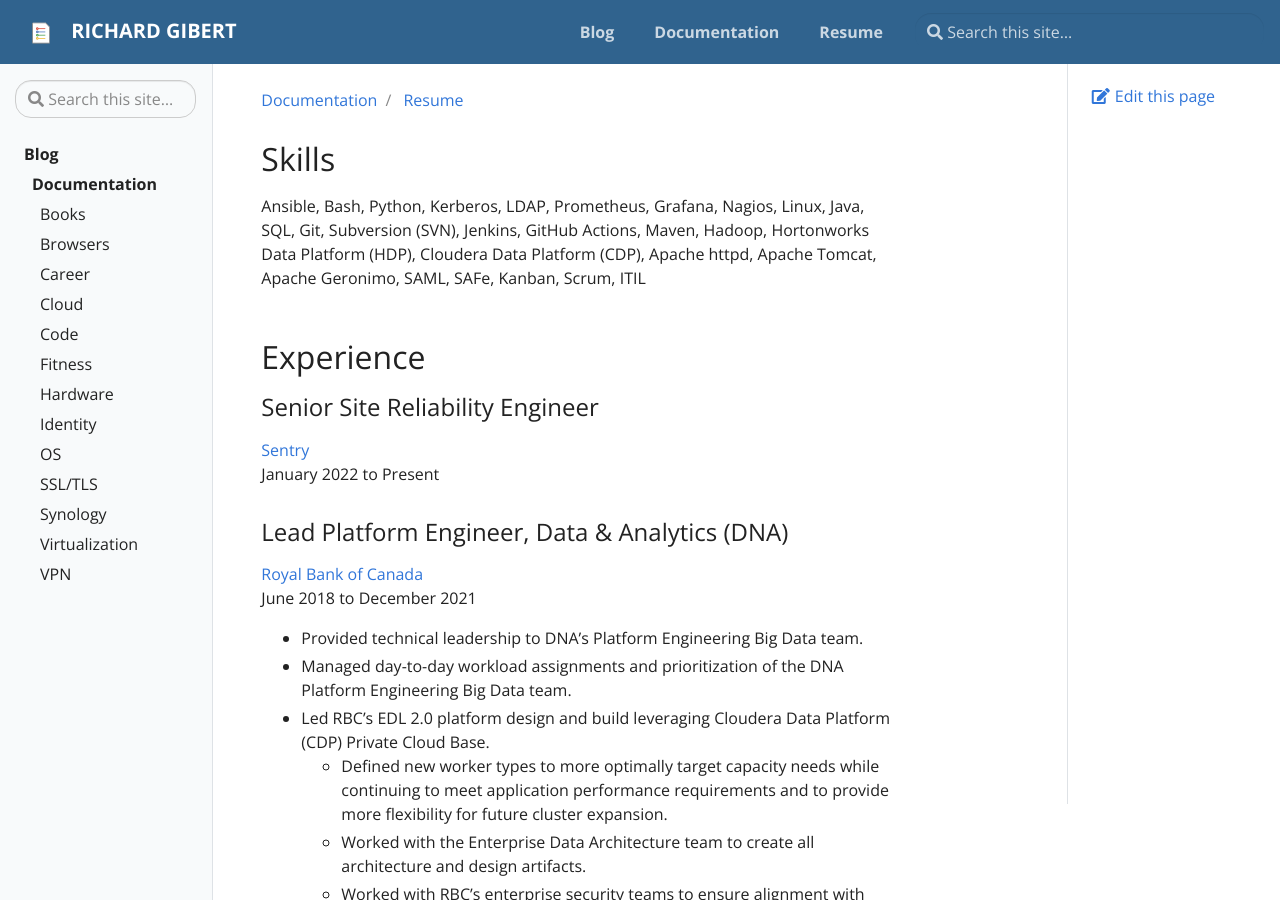
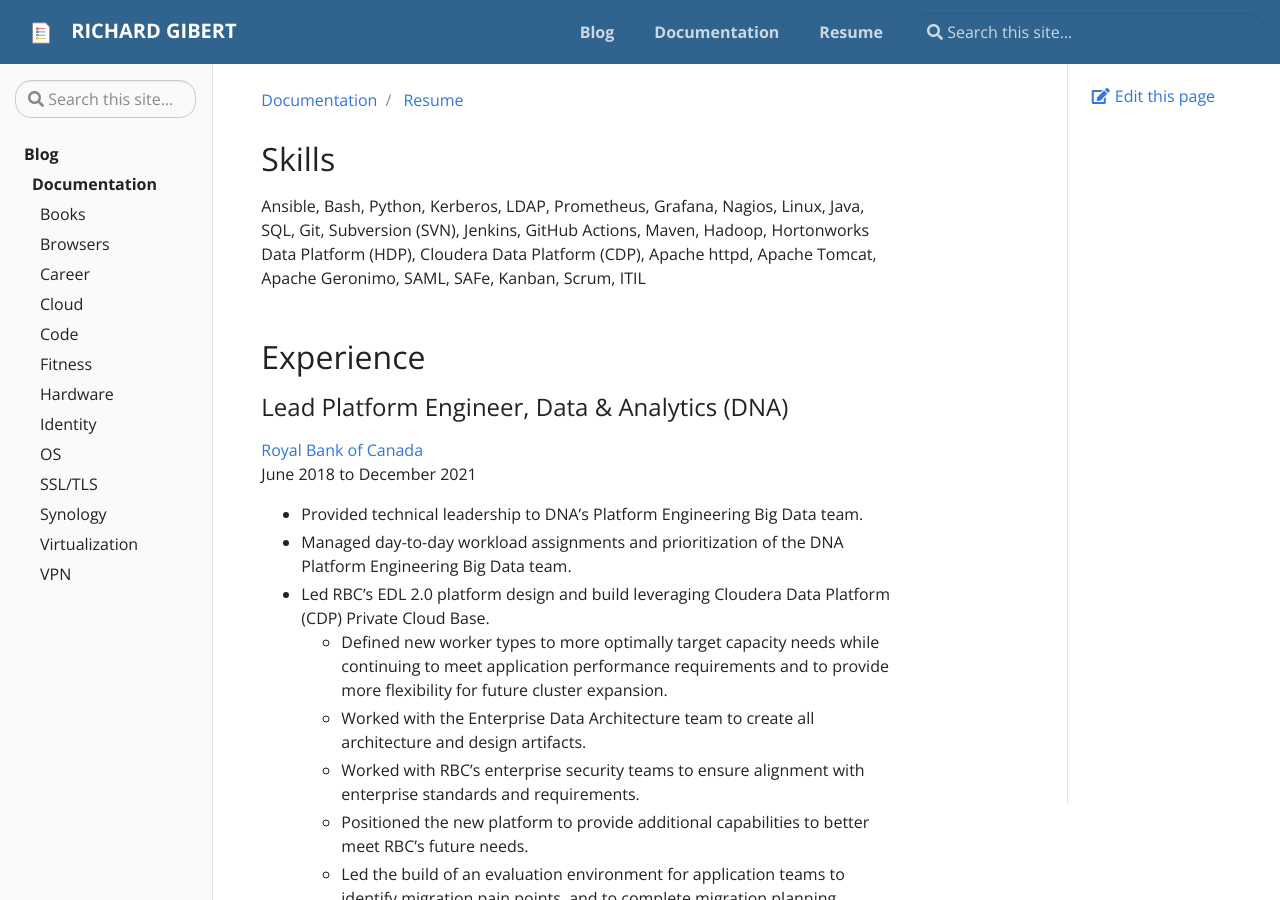
Before and after one commit to rgibert/rgibert.github.io, a Jekyll site: the page built from _docs/resume.md, in a window 1280 px wide and 900 px high. Built offline with Jekyll 4.4.1, drawn with Linux system fonts in a browser that asks for light colours.

Commit message:
Update resume.md

```diff
--- a/_docs/resume.md
+++ b/_docs/resume.md
@@ -7,10 +7,6 @@ title: Resume
 Ansible, Bash, Python, Kerberos, LDAP, Prometheus, Grafana, Nagios, Linux, Java, SQL, Git, Subversion (SVN), Jenkins, GitHub Actions, Maven, Hadoop, Hortonworks Data Platform (HDP), Cloudera Data Platform (CDP), Apache httpd, Apache Tomcat, Apache Geronimo, SAML, SAFe, Kanban, Scrum, ITIL
 
 ## Experience
-
-### Senior Site Reliability Engineer
-[Sentry](https://www.sentry.io/)
-January 2022 to Present
 
 ### Lead Platform Engineer, Data & Analytics (DNA)
 [Royal Bank of Canada](https://www.rbcroyalbank.com/)
```
